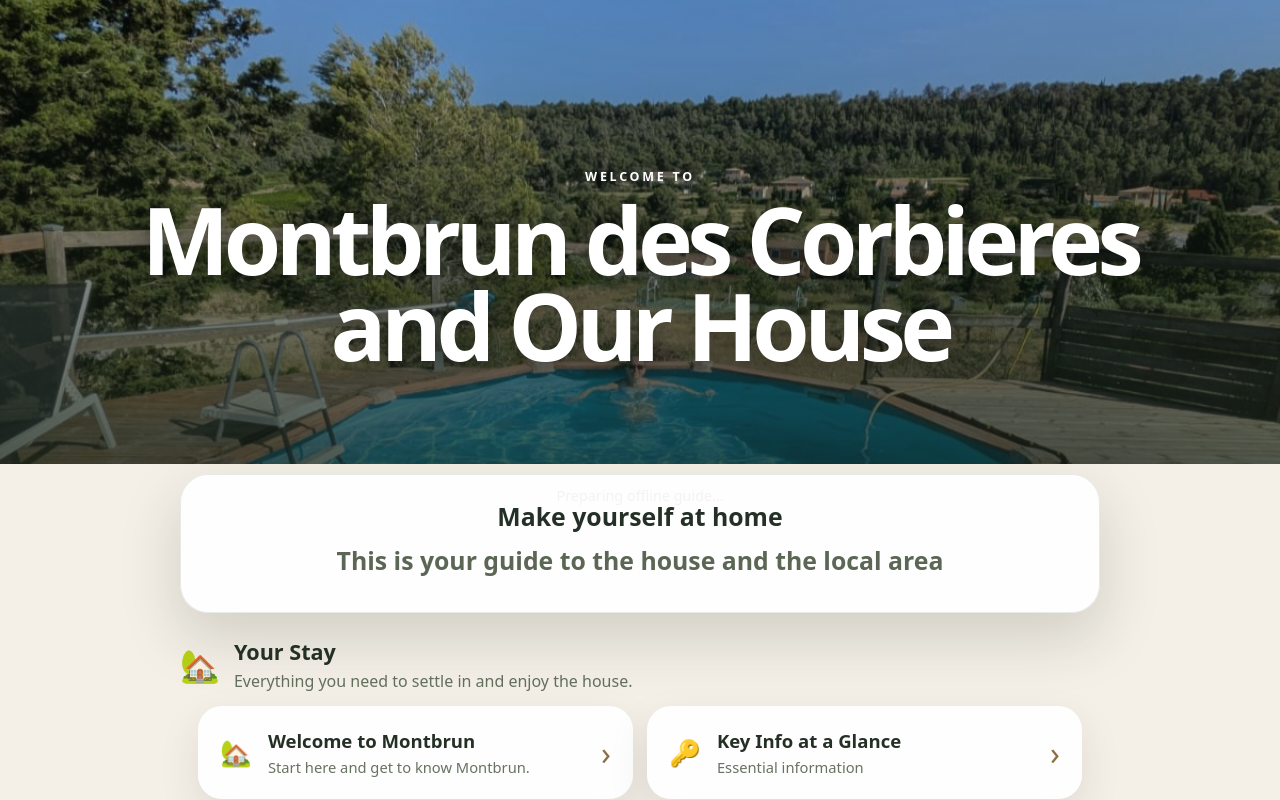
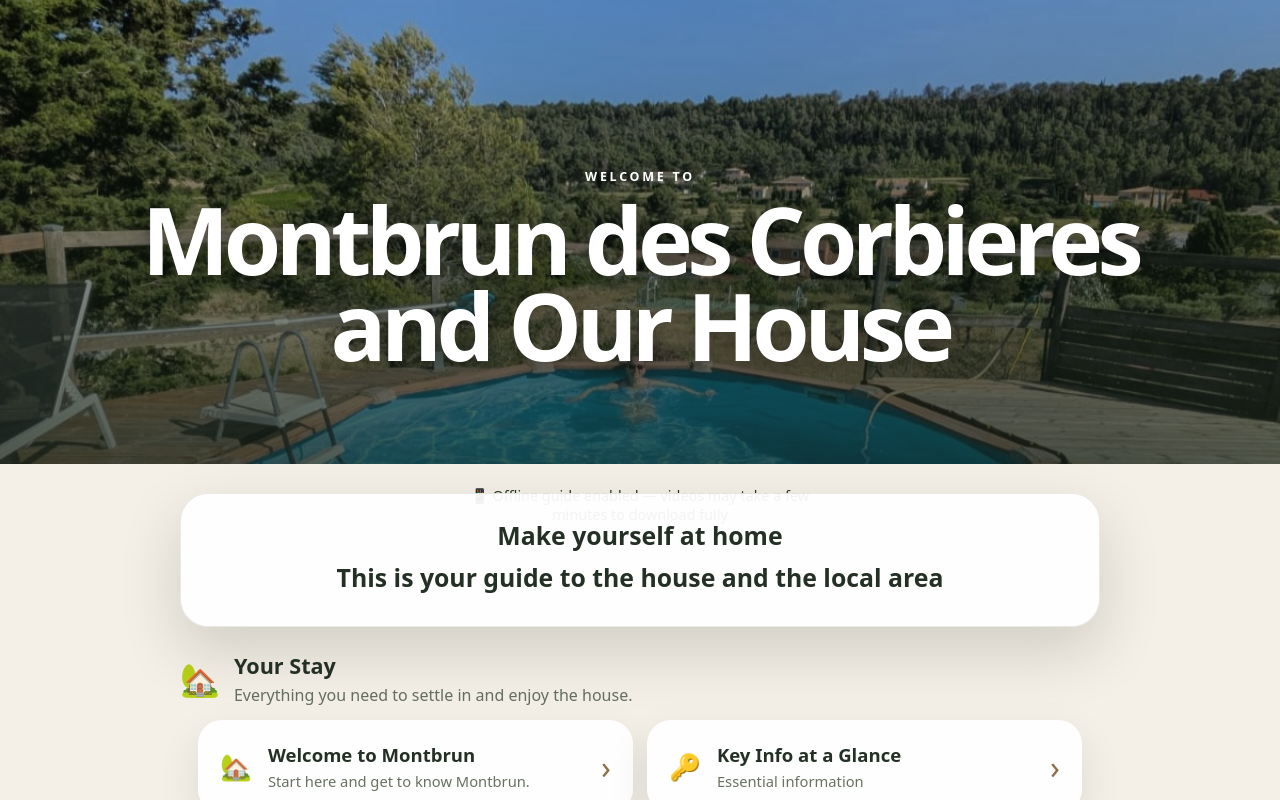
Before and after one commit to StDomingo1878/montbrun-house-guide, a React (Vite) app: page / in a window 1280 px wide. Shown: the top 800 px of the page. Built offline with nearby package versions, Linux system fonts and the light colour scheme.

Commit message:
Increase PWA cache limit for videos

```diff
--- a/src/pages/Home.jsx
+++ b/src/pages/Home.jsx
@@ -1,22 +1,9 @@
 import ReactMarkdown from "react-markdown";
-import { useEffect, useState } from "react";
+import { useState } from "react";
 import HomeCard from "../components/HomeCard";
 import { sectionGroups } from "../data/guideContent";
 
 function Home() {
-  const [offlineReady, setOfflineReady] = useState(false);
-
-useEffect(() => {
-  const handleOfflineReady = () => {
-    setOfflineReady(true);
-  };
-
-  window.addEventListener("offline-ready", handleOfflineReady);
-
-  return () => {
-    window.removeEventListener("offline-ready", handleOfflineReady);
-  };
-}, []);
 
 const [activeSection, setActiveSection] = useState(null);
 
@@ -81,13 +68,11 @@ const [activeSection, setActiveSection] = useState(null);
         <h1> Montbrun des Corbieres<br></br> and Our House</h1>
       </section>
 <div className="offline-badge">
-  {offlineReady ? "✅ Available offline" : "Preparing offline guide…"}
+  📱 Offline guide enabled — videos may take a few minutes to download fully
 </div>
       <section className="intro-card">
         <h2>Make yourself at home</h2>
-        <p>
           <h2>This is your guide to the house and the local area</h2>
-        </p>
       </section>
 
 {sectionGroups.map((group) => (
```
